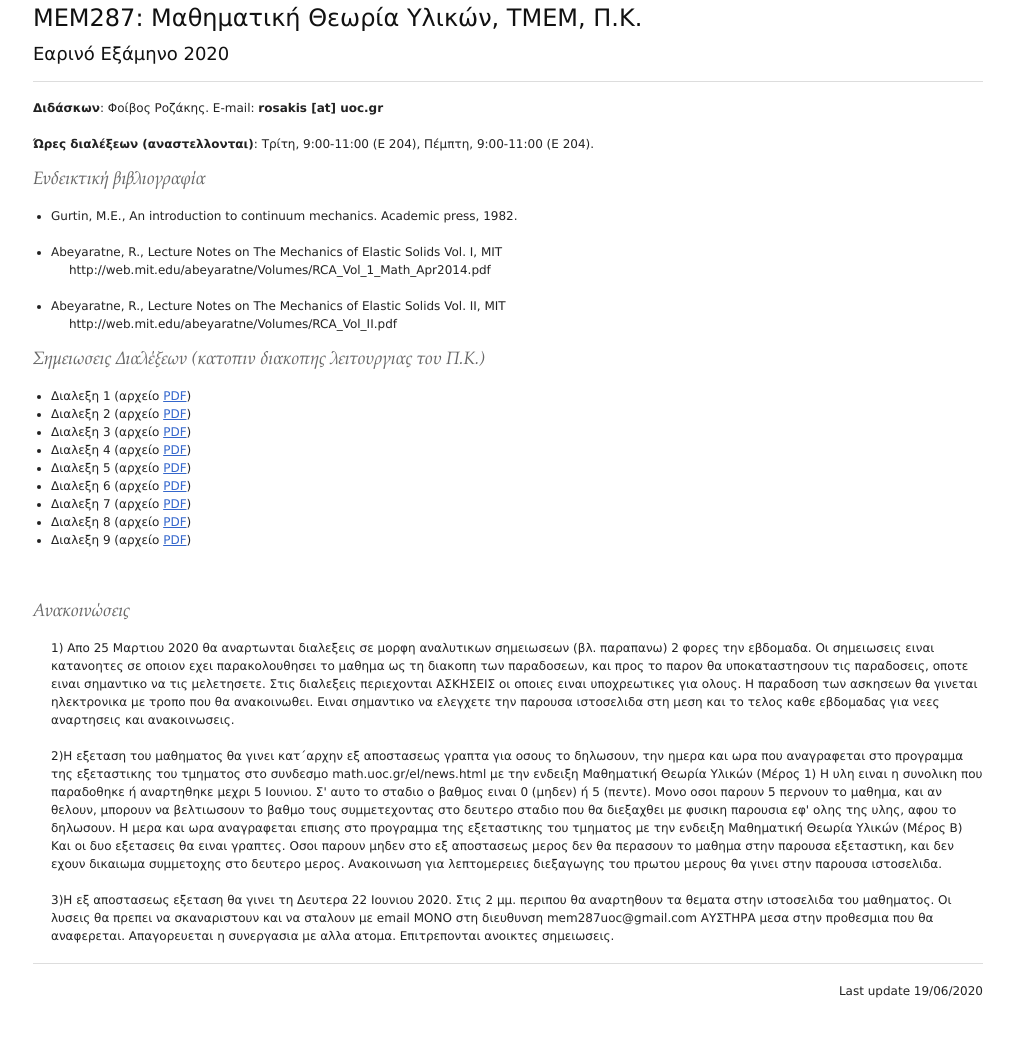
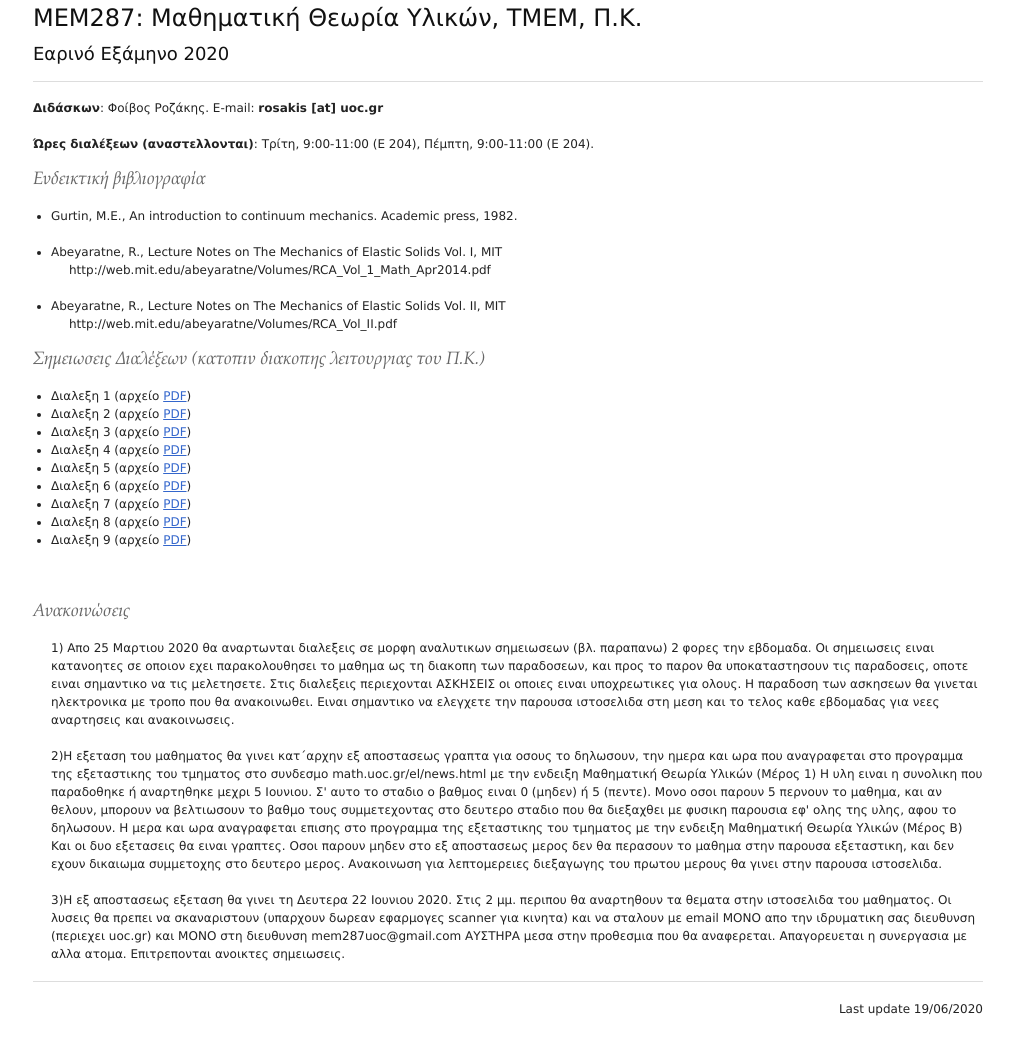
Before and after one commit to rosakis/mem287, a plain HTML site: page index.html in a window 1280 px wide. Shown: the whole page, without its empty margins (132-1146 px from the left). Drawn offline with Linux system fonts and the light colour scheme.

Commit message:
Update index.html

```diff
--- a/index.html
+++ b/index.html
@@ -105,7 +105,8 @@
 
 			 <dd>3)Η εξ αποστασεως εξεταση θα γινει τη Δευτερα 22 Ιουνιου 2020. Στις 2 μμ. περιπου
 θα αναρτηθουν τα θεματα στην ιστοσελιδα του μαθηματος.
-Οι λυσεις θα πρεπει να σκαναριστουν και να σταλουν με email
+Οι λυσεις θα πρεπει να σκαναριστουν (υπαρχουν δωρεαν εφαρμογες scanner για κινητα) και να σταλουν με email
+			 ΜΟΝΟ απο την ιδρυματικη σας διευθυνση (περιεχει uoc.gr) και
 ΜΟΝΟ στη διευθυνση mem287uoc@gmail.com  ΑΥΣΤΗΡΑ μεσα στην προθεσμια που θα αναφερεται.
 Απαγορευεται η συνεργασια με αλλα ατομα.  Επιτρεπονται ανοικτες σημειωσεις.   </dd>
 
```
